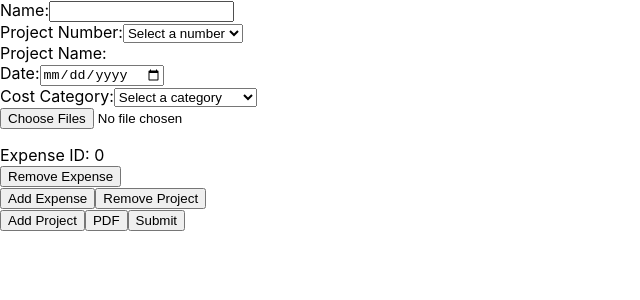
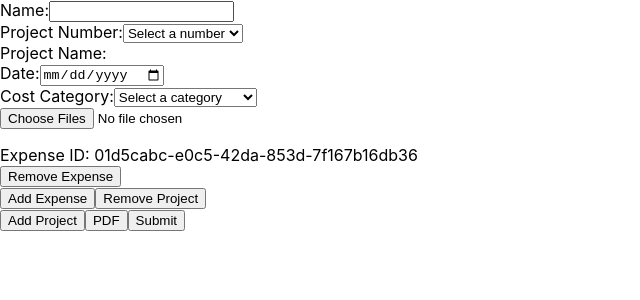
Before and after one commit to matthewb-ATEC/expense-report, a React (Create React App) app: page / in a window 1280 px wide. Shown: the top 300 px of the page, without its empty margins (0-640 px from the left). Built offline with nearby package versions, Linux system fonts and the light colour scheme.

Commit message:
uuid for projects and expenses

```diff
--- a/src/Components/Home.tsx
+++ b/src/Components/Home.tsx
@@ -4,16 +4,17 @@ import { allProjects } from "../Data/projects";
 import { Project as ProjectType } from "../Types";
 import { jsPDF } from "jspdf";
 import { PDFDocument } from "pdf-lib";
+import { v4 as uuidv4 } from "uuid";
 
 const Home: React.FC = () => {
   const [projects, setProjects] = useState<ProjectType[]>([
     {
-      id: 0,
+      id: uuidv4(),
       projectNumber: 0,
       projectName: "",
       expenses: [
         {
-          id: 0,
+          id: uuidv4(),
           date: "",
           costCategory: "",
           costCode: "",
@@ -24,16 +25,13 @@ const Home: React.FC = () => {
   ]);
 
   const addProject = () => {
-    const newProjectId =
-      projects.length > 0 ? projects[projects.length - 1].id + 1 : 0;
-
     const newProject: ProjectType = {
-      id: newProjectId,
+      id: uuidv4(),
       projectNumber: 0,
       projectName: "",
       expenses: [
         {
-          id: 0,
+          id: uuidv4(),
           date: "",
           costCategory: "",
           costCode: "",
@@ -45,7 +43,7 @@ const Home: React.FC = () => {
     setProjects([...projects, newProject]);
   };
 
-  const removeProject = (id: number) => {
+  const removeProject = (id: string) => {
     setProjects(projects.filter((project) => project.id !== id));
   };
 
--- a/src/Components/Project.tsx
+++ b/src/Components/Project.tsx
@@ -1,6 +1,7 @@
 import React, { useEffect, useState } from "react";
 import Expense from "./Expense";
 import { Expense as ExpenseType } from "../Types";
+import { v4 as uuidv4 } from "uuid";
 
 interface ProjectProps {
   project: any;
@@ -31,10 +32,8 @@ const Project: React.FC<ProjectProps> = ({
   }, [selectedProjectNumber, selectedProjectName, expenses]);
 
   const addExpense = () => {
-    const newExpenseId =
-      expenses.length > 0 ? expenses[expenses.length - 1].id + 1 : 0;
     const newExpense: ExpenseType = {
-      id: newExpenseId,
+      id: uuidv4(),
       date: "",
       costCategory: "",
       costCode: "",
@@ -42,7 +41,7 @@ const Project: React.FC<ProjectProps> = ({
     setExpenses([...expenses, newExpense]);
   };
 
-  const removeExpense = (id: number) => {
+  const removeExpense = (id: string) => {
     setExpenses(expenses.filter((expense) => expense.id !== id));
   };
 
--- a/src/Types.tsx
+++ b/src/Types.tsx
@@ -1,14 +1,12 @@
-import { UUID } from "crypto";
-
 export interface Project {
-  id: number;
+  id: string;
   projectNumber: number;
   projectName: string;
   expenses: Expense[];
 }
 
 export interface Expense {
-  id: number;
+  id: string;
   date: string;
   costCategory: string;
   costCode: string;
```
